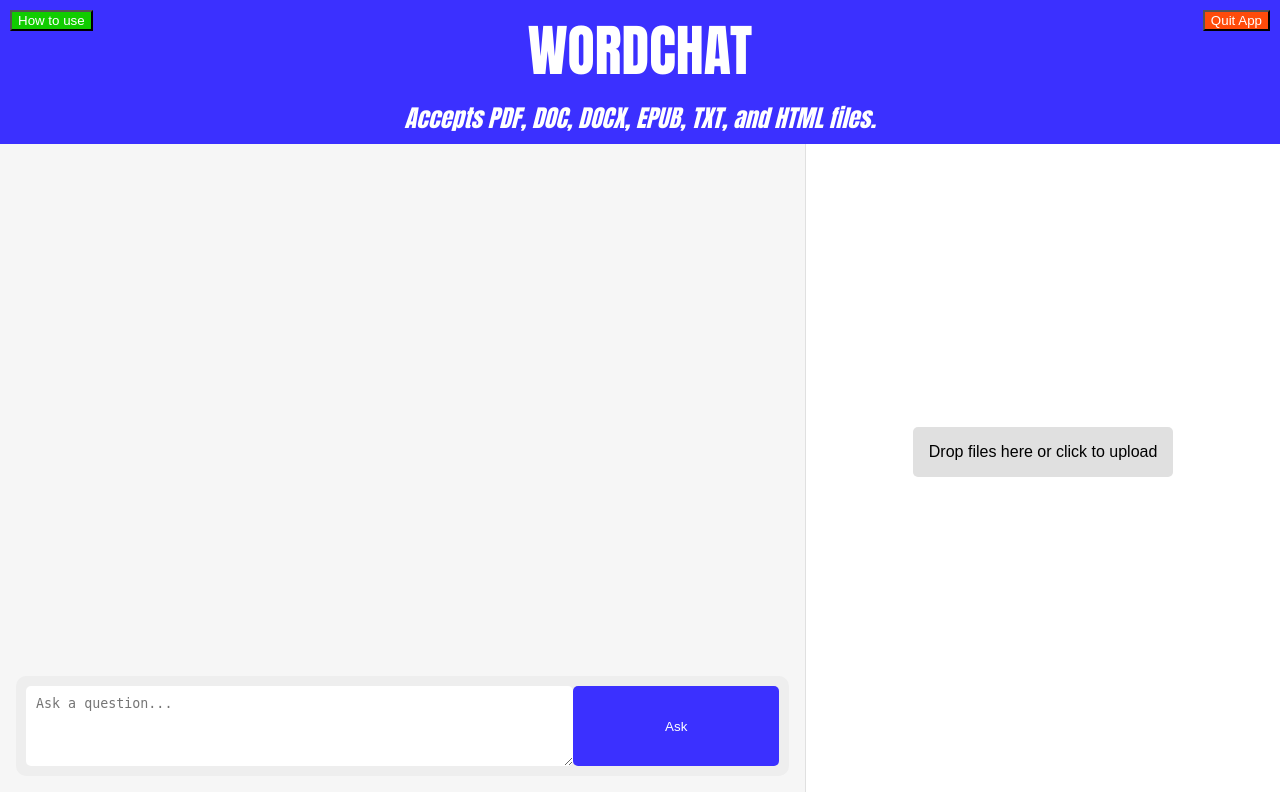
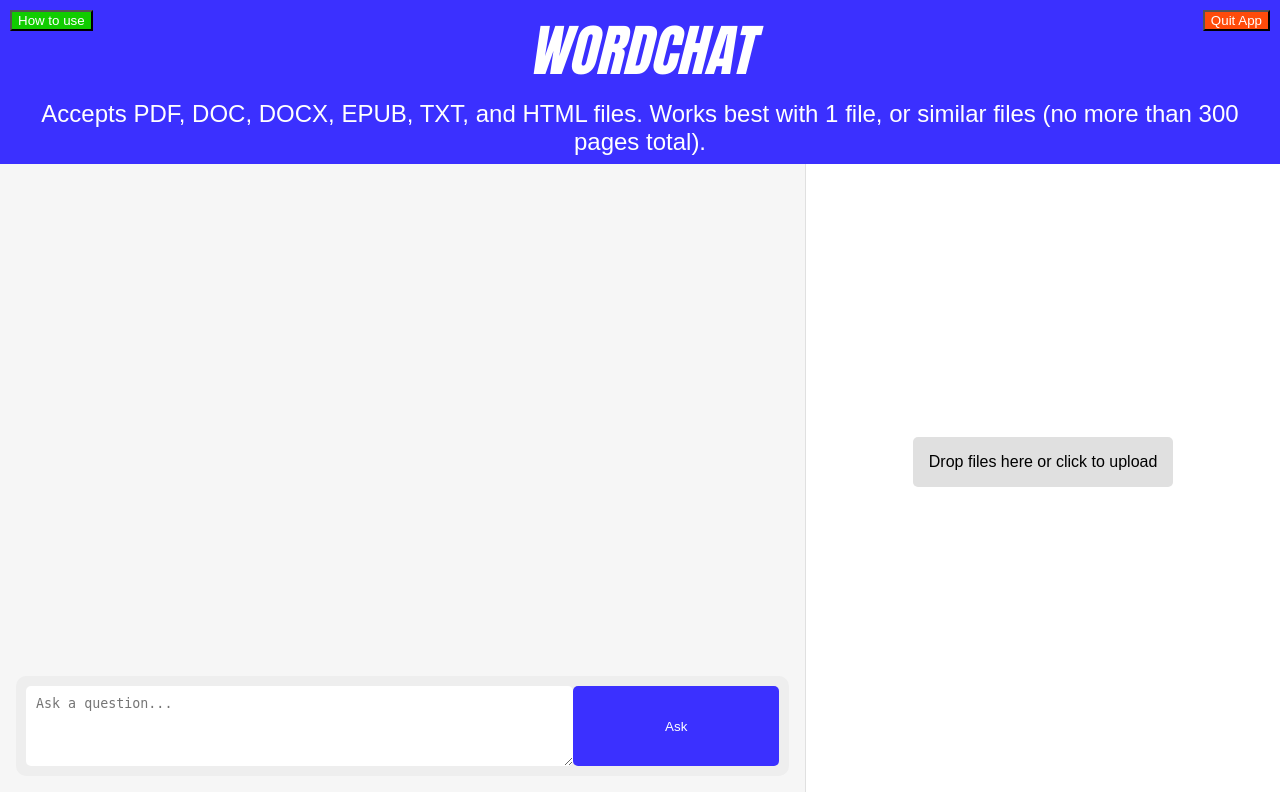
Before and after one commit to John-Danielsson/text_analysis, a Flask app: page / in a window 1280 px wide. Run offline with Flask 2, Linux system fonts and the light colour scheme.

Commit message:
small changes

```diff
--- a/app.py
+++ b/app.py
@@ -3,13 +3,17 @@ from os import kill, getpid
 import signal
 from tempfile import TemporaryDirectory
 
+
 from flask import Flask, render_template, request, jsonify
 from flask_cors import CORS
 from werkzeug.utils import secure_filename
 
+
 from file_parser import FileParser
 from llama_index import GPTVectorStoreIndex, SimpleDirectoryReader
 from prompt_engineer import primer_str, prompt_engineer_str
+from index import construct_index
+
 
 app = Flask(__name__)
 CORS(app)
--- a/templates/index.html
+++ b/templates/index.html
@@ -30,17 +30,18 @@
         .header {
             background-color: #3b30ff;
             color: #ffffff;
-            font-family: Impact, sans-serif;
             text-align: center;
             font-size: 2rem;
             position: relative;
         }
         .header h1 {
             font-size: 7vh;
+            font-style: italic;
+            font-family: Impact;
         }
         .header p {
             font-size: 3vh;
-            font-style: italic;
+            font-family: sans-serif;
         }
         .header h1, p {
             margin: 0.5rem;
@@ -122,7 +123,7 @@
             flex-grow: 1;
         }
         #chat-form button:hover {
-            background-color: #3e8e41;
+            background-color: #6b7cff;
         }
     </style>
 </head>
@@ -130,7 +131,7 @@
     <div class="container">
         <div class="header">
             <h1>WORDCHAT</h1>
-            <p>Accepts PDF, DOC, DOCX, EPUB, TXT, and HTML files.</p>
+            <p>Accepts PDF, DOC, DOCX, EPUB, TXT, and HTML files. Works best with 1 file, or similar files (no more than 300 pages total).</p>
         </div>
         <div class="content">
             <button id="shutdown-btn">Quit App</button>
@@ -155,7 +156,7 @@
     </div>
     <script>
         function showHowToUse() {
-            alert("How to use WORDCHAT:\n\n1. Drag and drop or click to upload your files (PDF, DOC, DOCX, EPUB, TXT, or HTML).\n2. Wait for the files to be processed.\n3. Type your question(s) in the textarea and click \"Ask\" to get a response from the chatbot.\n4. Click \"Quit App\" to shut down the server when you're done.");
+            alert("How to use WORDCHAT:\n\n1. Drag and drop or click to upload your files (PDF, DOC, DOCX, EPUB, TXT, or HTML).\n2. Wait for the files to be processed.\n3. Type your question(s) in the textarea and click \"Ask\" to get a response from the chatbot.\n4. Click \"Quit App\" to shut down the server when you're done.\n\nThis is just the beginning of training chatbots on personal files. The technology is getting better by the day.");
         }
         document.getElementById("how-to-use-btn").addEventListener("click", showHowToUse);
 
```
Also changed, not shown: index.py (+7 -34 lines).
